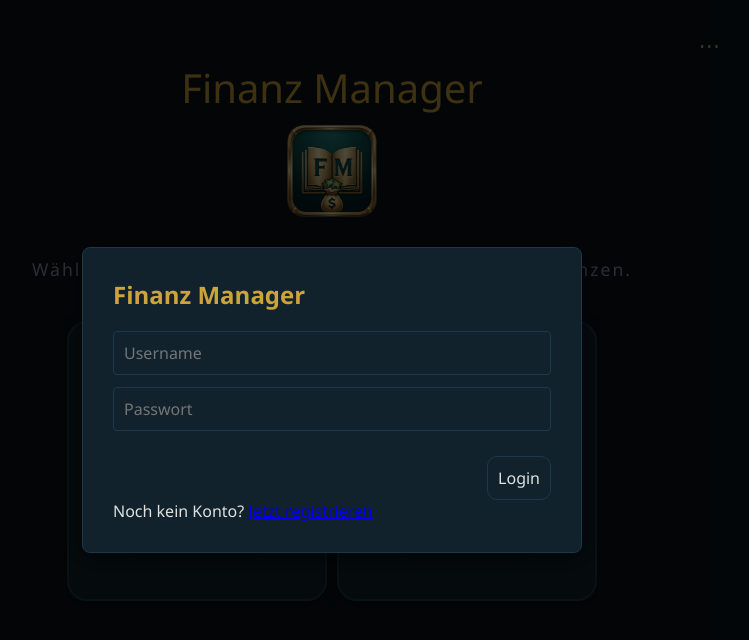
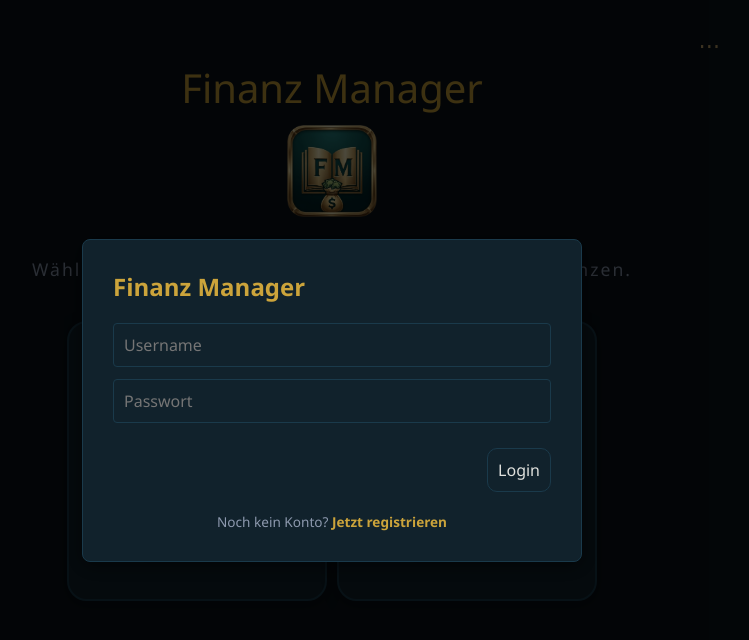
Before and after one commit to Donnerrr/Finanzmanager, a plain HTML site: page index.html in a window 1280 px wide. Shown: the whole page, without its empty margins (308-1057 px from the left). Drawn offline with Linux system fonts and the light colour scheme.

Commit message:
link farblich geändert

```diff
--- a/style2.css
+++ b/style2.css
@@ -404,7 +404,24 @@ h1 {
     gap: 10px;
 }
 
+.auth-toggle-text {
+    text-align: center;
+    margin-top: 20px;
+    font-size: 0.85rem;
+    color: var(--text-muted);
+}
 
+.auth-toggle-text a {
+    color: var(--accent-gold);
+    text-decoration: none;
+    font-weight: bold;
+    transition: color 0.2s;
+}
+
+.auth-toggle-text a:hover {
+    color: var(--accent-gold-hover);
+    text-decoration: underline;
+}
 
 /* Der Toggle-Button (⋯) */
 /* ==========================================================================
```
